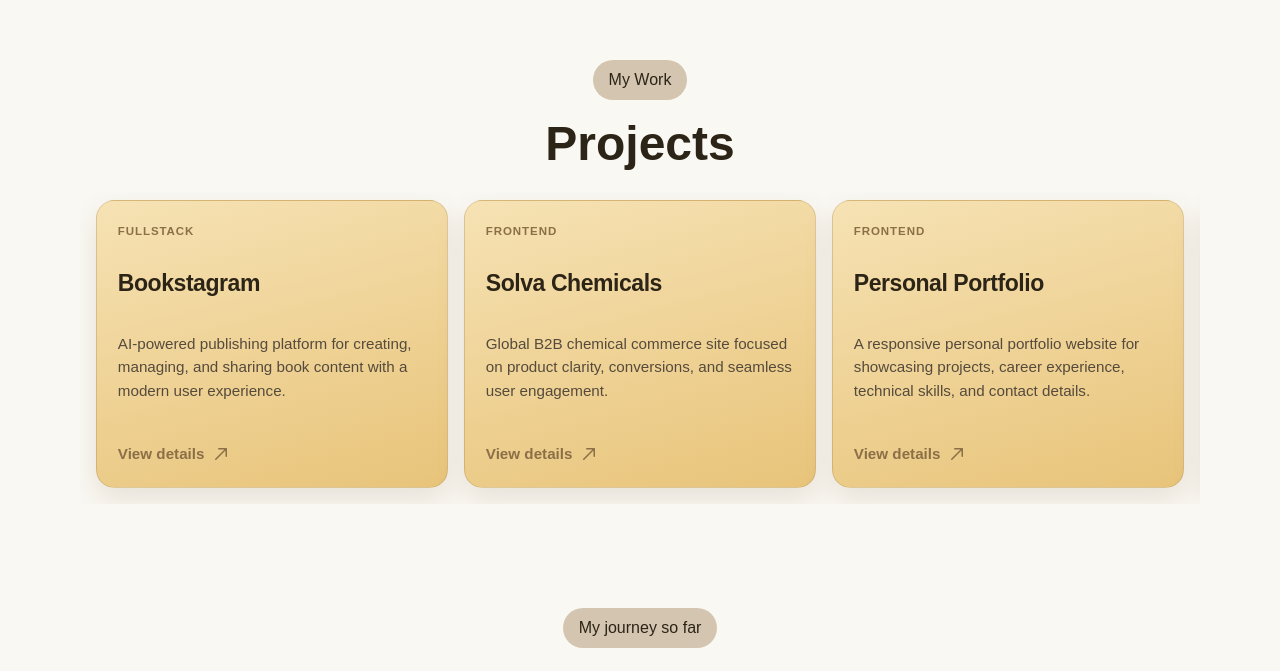
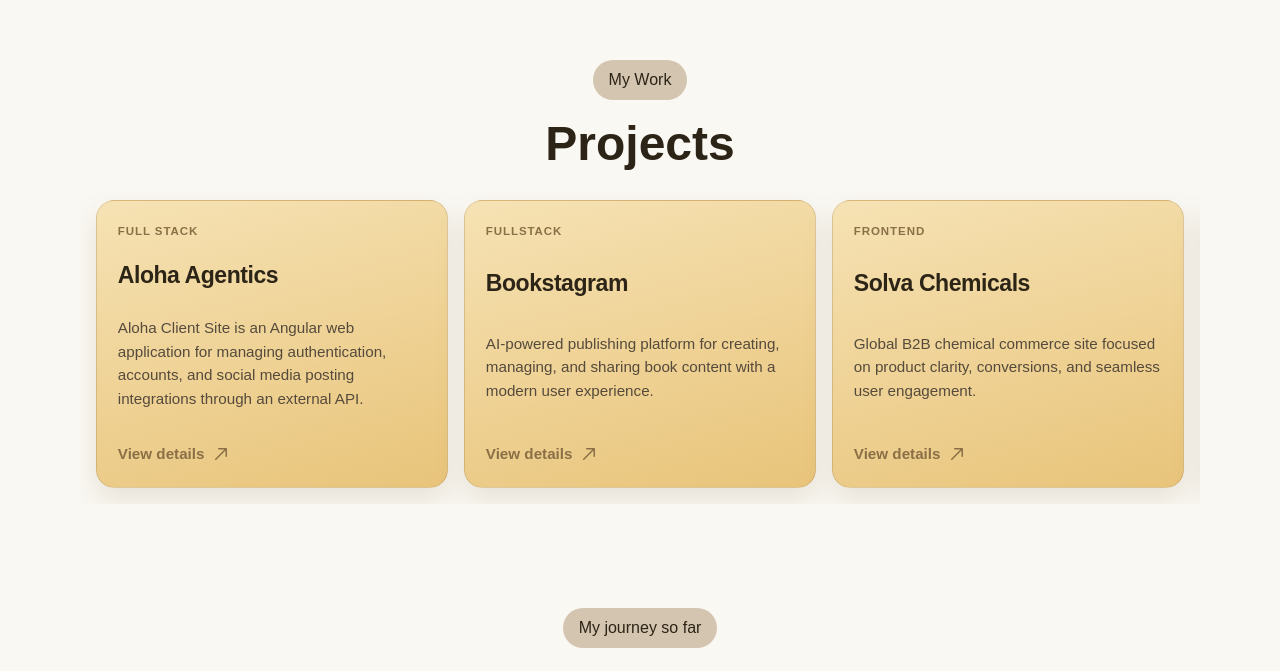
Before and after one commit to KhushiBhatt22/Khushi_portfolio, a React (Vite) app: page / in a window 1280 px wide. Shown: the part 636-1307 px from the top of the page. Built offline with nearby package versions, Linux system fonts and the light colour scheme; a web font is replaced by a local one.

Commit message:
Adding project description

```diff
--- a/src/sections/ShowcaseSection.jsx
+++ b/src/sections/ShowcaseSection.jsx
@@ -3,6 +3,19 @@ import { useState } from "react";
 import TitleHeader from "../components/TitleHeader";
 
 const projects = [
+   {
+    category: "Full Stack",
+    title: "Aloha Agentics",
+    description:
+    "Aloha Client Site is an Angular web application for managing authentication, accounts, and social media posting integrations through an external API.",
+    type: "Frontend development",
+    purpose: "Business website",
+    summary:
+    "Aloha Client Site is an Angular web application that manages user authentication and authorization for social media posting integrations. It connects to an external API and supports LinkedIn, Facebook, Instagram, image generation, text generation, and account management features.",
+    tech: ["Angular 18", "TypeScript 5.5", "Bootstrap 5", "Angular Material/CDK", "RxJS", "Zone.js", "Github Actions", "Azure Static Web Apps"],
+    liveUrl: "https://client.alohaagentics.org/",
+    githubUrl: "https://github.com/aloha-agentics/aloha-client-site",
+  },
   {
     category: "Fullstack",
     title: "Bookstagram",
@@ -42,6 +55,7 @@ const projects = [
     liveUrl: "https://khushibhatt-one.vercel.app/",
     githubUrl: "https://github.com/KhushiBhatt22/Khushi_portfolio",
   },
+
   {
     category: "Fullstack",
     title: "TripTo",
```
